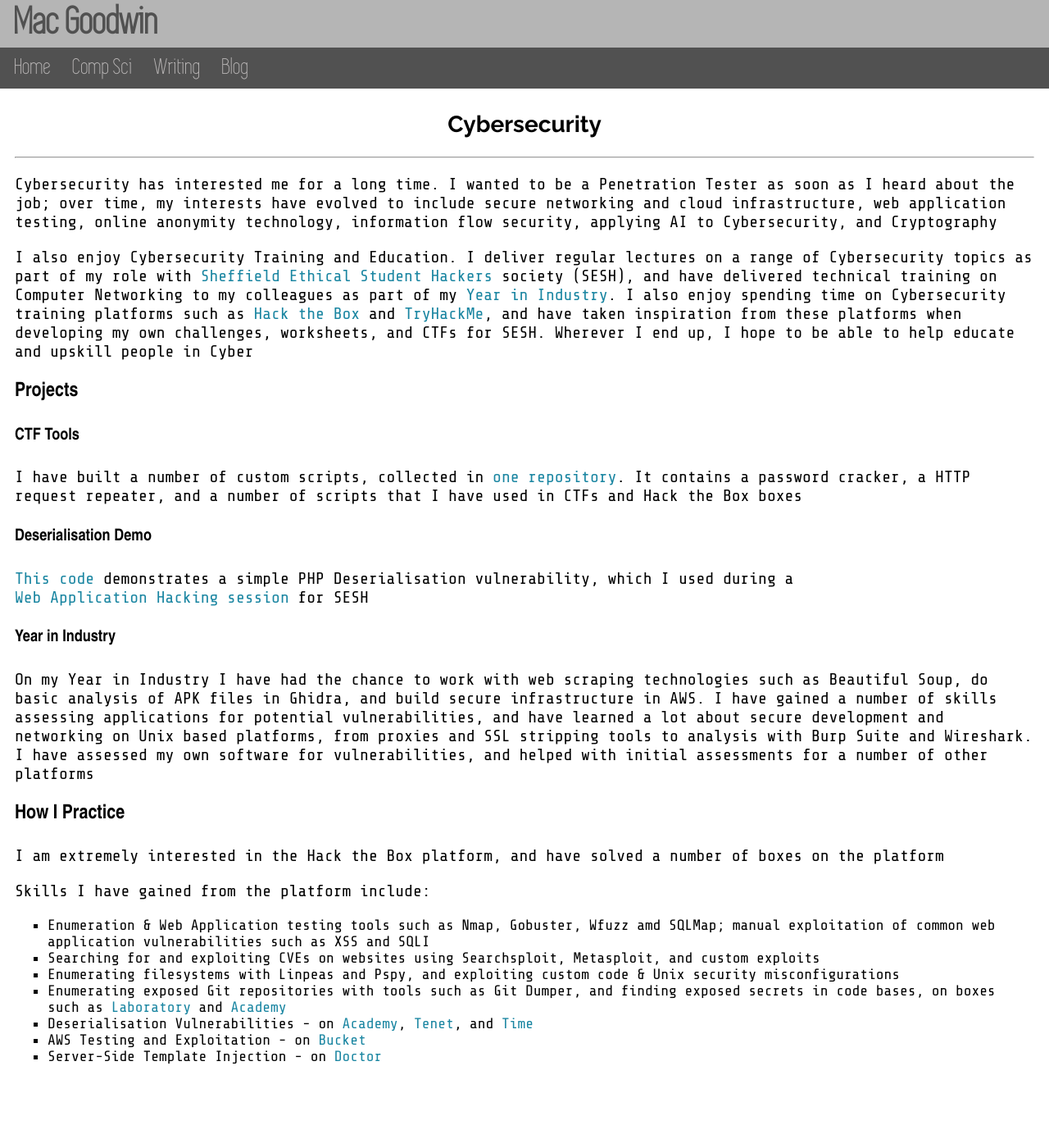
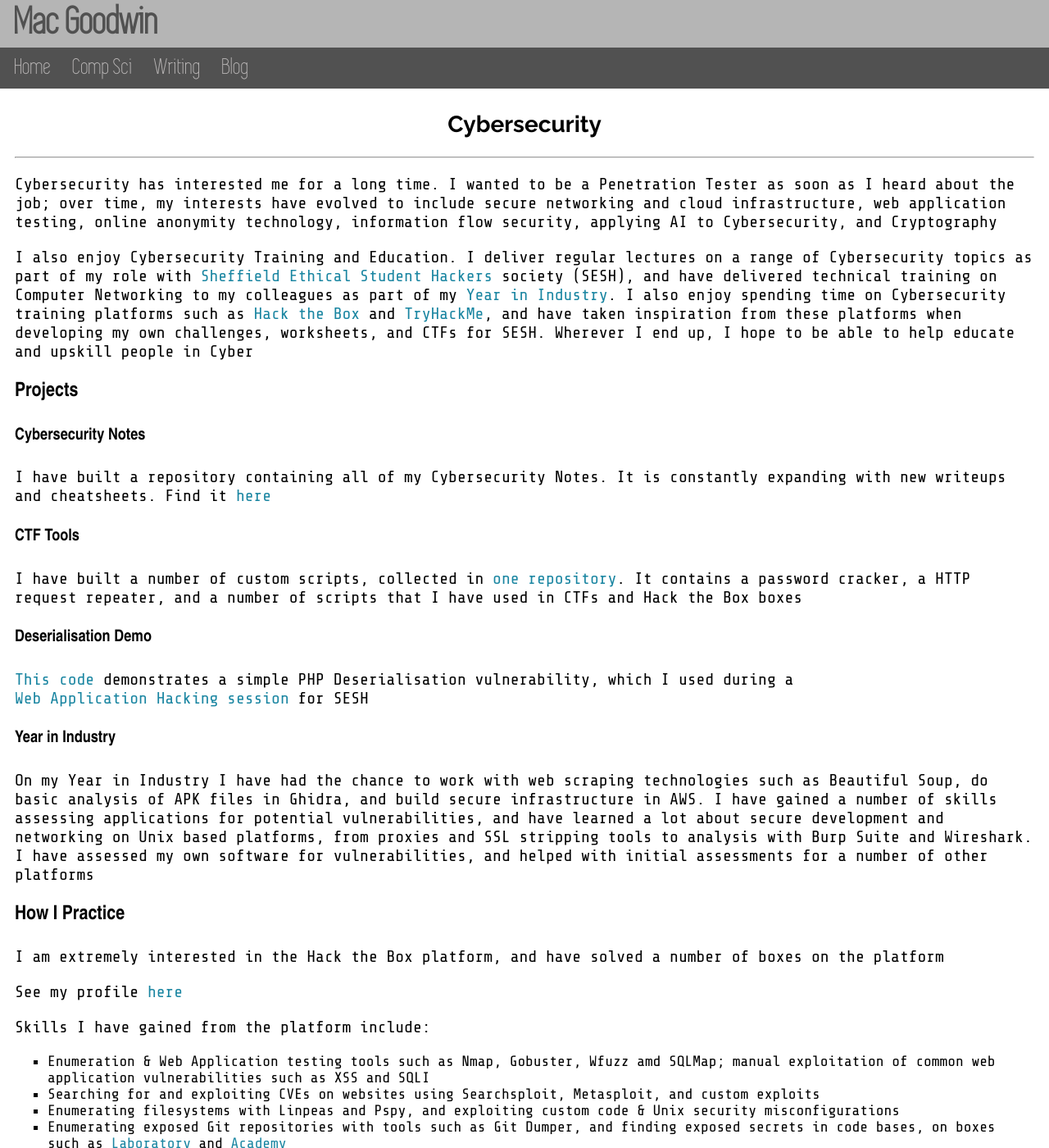
Before and after one commit to Twigonometry/mac-goodwin.com, a Jekyll site: the page built from mac-goodwin/compsci/cybersecurity.html, in a window 1280 px wide and 1400 px high. Shown: the whole window at 82% size. Built offline with Jekyll 4.4.1, drawn with Linux system fonts in a browser that asks for light colours; some web fonts are replaced.

Commit message:
Add cybersecurity notes repo

```diff
--- /dev/null
+++ b/mac-goodwin/_prog-showcases/cyber-notes.html
@@ -0,0 +1,6 @@
+---
+title: Cybersecurity Notes
+description: My collection of Cybersecurity writeups, cheatsheets, and more. Built in Obsidian
+showcase-path: cyber-notes.html
+image-path: cyber-notes.JPG
+---
--- a/mac-goodwin/compsci/cybersecurity.html
+++ b/mac-goodwin/compsci/cybersecurity.html
@@ -17,6 +17,10 @@ custom_font: https://fonts.googleapis.com/css2?family=Share+Tech+Mono&display=sw
 
 <h3>Projects</h3>
 
+<h4>Cybersecurity Notes</h4>
+
+<p>I have built a repository containing all of my Cybersecurity Notes. It is constantly expanding with new writeups and cheatsheets. Find it <a href="https://github.com/Twigonometry/Cybersecurity-Notes">here</a></p>
+
 <h4>CTF Tools</h4>
 
 <p>I have built a number of custom scripts, collected in <a href="https://github.com/Twigonometry/CTF-Tools">one repository</a>. It contains a password cracker, a HTTP request repeater, and a number of scripts that I have used in CTFs and Hack the Box boxes</p>
@@ -33,6 +37,8 @@ custom_font: https://fonts.googleapis.com/css2?family=Share+Tech+Mono&display=sw
 
 <p>I am extremely interested in the Hack the Box platform, and have solved a number of boxes on the platform</p>
 
+<p>See my profile <a href="https://www.hackthebox.eu/profile/205518">here</a></p>
+
 <script src="https://www.hackthebox.eu/badge/205518"></script>
 
 <p>Skills I have gained from the platform include:</p>
```
Also changed, not shown: mac-goodwin/compsci/showcases/cyber-notes.html (added, +18 -0 lines), mac-goodwin/assets/images/programming/cyber-notes.JPG (added).
